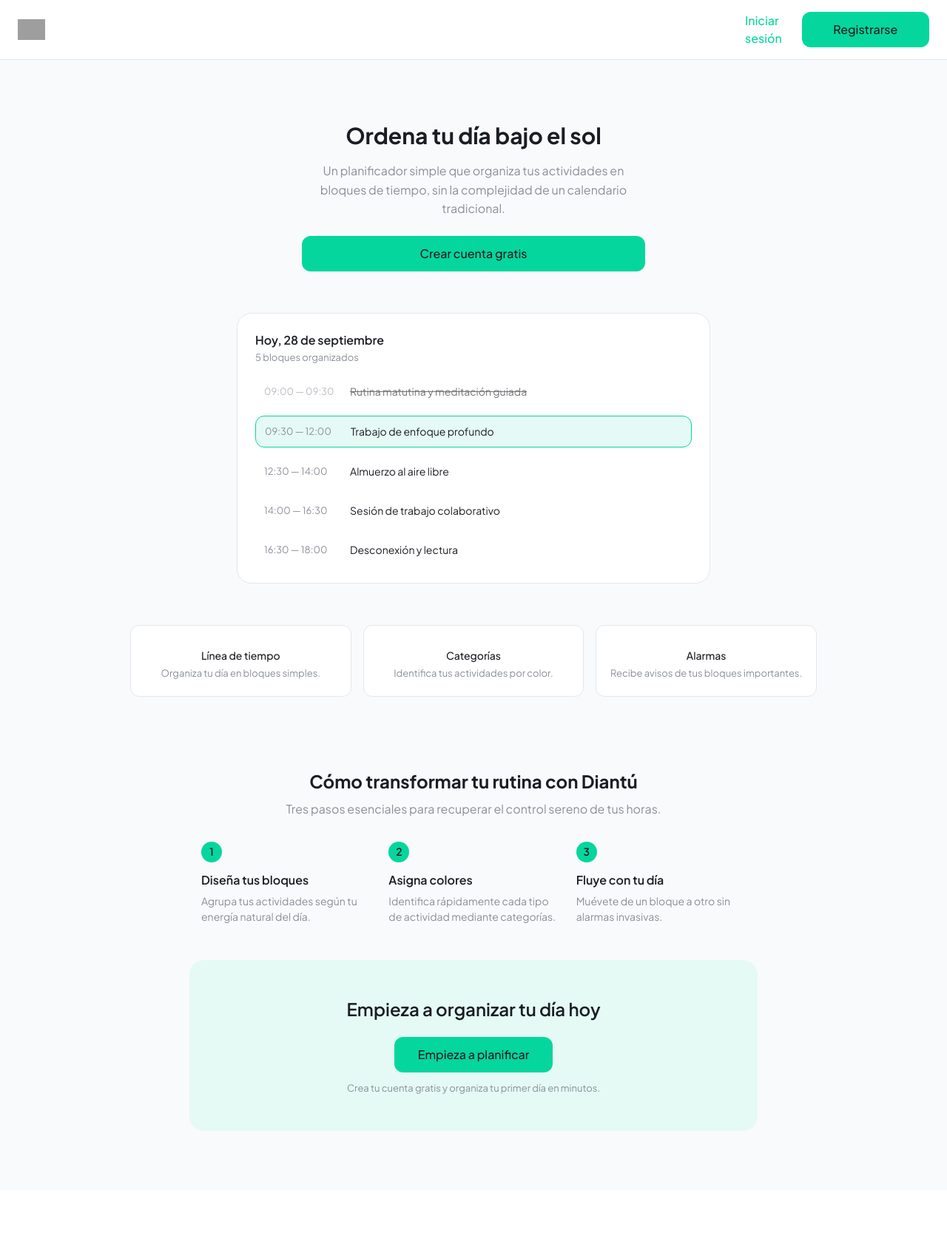
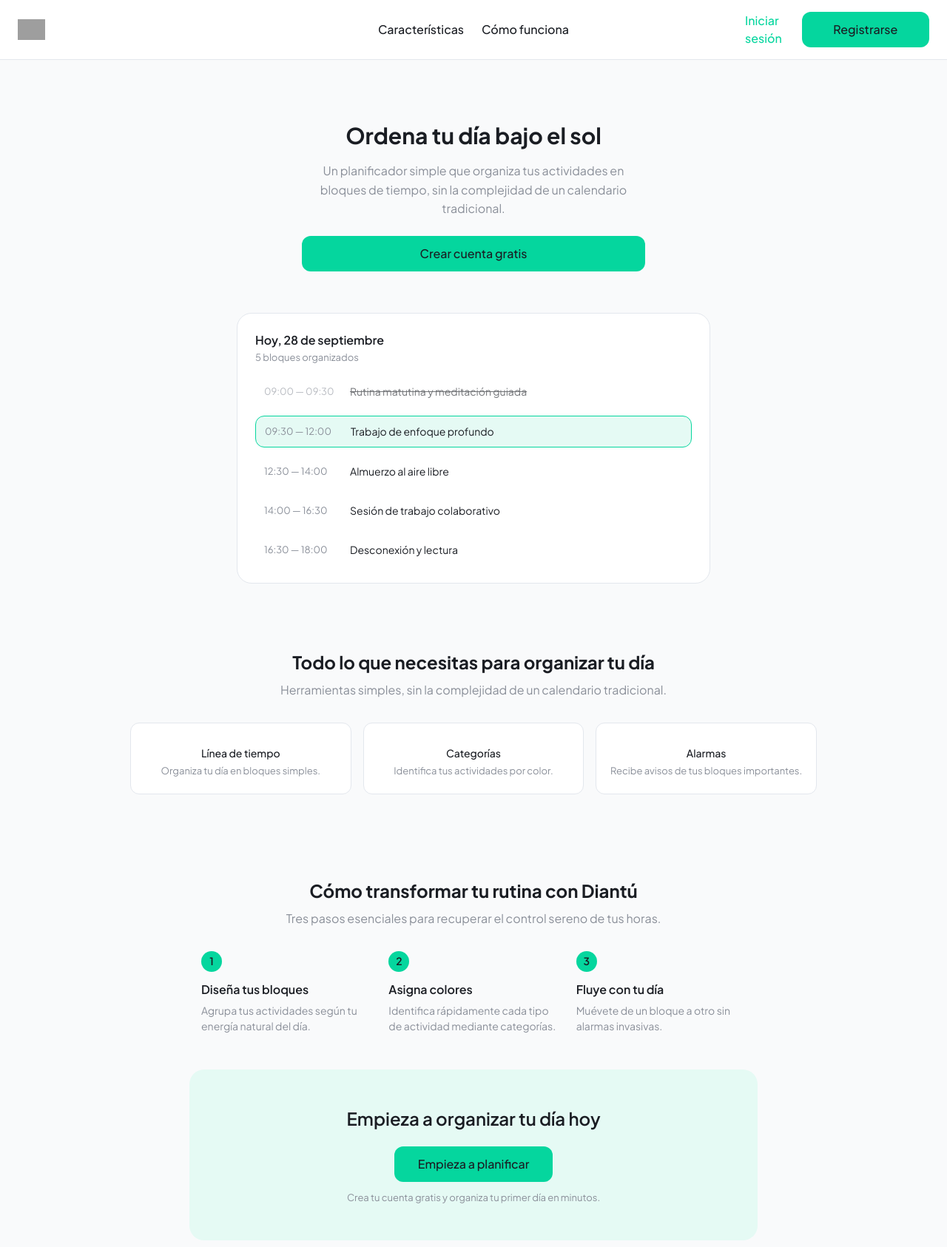
Before and after one commit to coniosorior/calendario_diantu, a Django app: page / in a window 1280 px wide. Shown: the top 1686 px of the page at 74% size. Before the commit the page ends 1529 px from the top, so only its background shows below. Run offline with Django 5.2, Linux system fonts and the light colour scheme; some libraries are stand-ins or nearby versions; grey boxes are pictures that could not be loaded.

Commit message:
feature(templates): agregar menu hamburguesa responsive y alinear navbar con el hero

```diff
--- a/apps/public/templates/public/landing.html
+++ b/apps/public/templates/public/landing.html
@@ -49,6 +49,9 @@
 </section>
 
 <section class="landing-features" id="caracteristicas">
+    <h2 class="landing-features__title">Todo lo que necesitas para organizar tu día</h2>
+    <p class="landing-features__subtitle">Herramientas simples, sin la complejidad de un calendario tradicional.</p>
+    <div class="landing-features__grid">
         <div class="landing-feature">
             <i class="ti ti-clock" aria-hidden="true"></i>
             <p class="landing-feature__title">Línea de tiempo</p>
@@ -63,6 +66,7 @@
             <i class="ti ti-bell" aria-hidden="true"></i>
             <p class="landing-feature__title">Alarmas</p>
             <p class="landing-feature__text">Recibe avisos de tus bloques importantes.</p>
+        </div>
     </div>
 </section>
 
--- a/static/css/landing.css
+++ b/static/css/landing.css
@@ -18,12 +18,28 @@
 }
 
 .landing-features {
+    padding: 2rem 1rem 4rem;
+    max-width: 60rem;
+    margin: 0 auto;
+    scroll-margin-top: 2rem;
+}
+
+.landing-features__title {
+    text-align: center;
+    font-size: 1.5rem;
+    margin-bottom: 0.5rem;
+}
+
+.landing-features__subtitle {
+    text-align: center;
+    color: var(--color-text-secondary);
+    margin-bottom: 2rem;
+}
+
+.landing-features__grid {
     display: grid;
     grid-template-columns: repeat(3, 1fr);
     gap: 1rem;
-    padding: 0 1rem 3rem;
-    max-width: 60rem;
-    margin: 0 auto;
 }
 
 .landing-feature {
@@ -134,6 +150,7 @@
     padding: 3rem 1rem;
     max-width: 48rem;
     margin: 0 auto;
+    scroll-margin-top: 2rem;
 }
 
 .landing-steps__title {
--- a/static/css/layout.css
+++ b/static/css/layout.css
@@ -13,12 +13,18 @@
 
 .app-nav {
     position: relative;
+    background: var(--color-surface);
+    border-bottom: 1px solid var(--color-border);
+}
+
+.app-nav__inner {
+    max-width: 1200px;
+    width: 100%;
+    margin: 0 auto;
     display: flex;
     align-items: center;
     justify-content: space-between;
     padding: 1rem 1.5rem;
-    background: var(--color-surface);
-    border-bottom: 1px solid var(--color-border);
 }
 
 .app-nav__links {
@@ -117,21 +123,26 @@
         position: relative;
     }
 
+    .app-nav__inner {
+        display: grid;
+        grid-template-columns: 1fr auto 1fr;
+        align-items: center;
+        padding: 1rem 1.5rem;
+        max-width: none;
+        width: auto;
+        margin: 0;
+    }
+
     .app-nav__toggle {
         display: none;
     }
 
     .app-nav__collapse {
-        display: flex;
-        position: static;
-        flex-direction: row;
-        align-items: center;
-        justify-content: flex-end;
-        gap: 2rem;
-        background: none;
-        border: none;
-        padding: 0;
-        flex: 1;
+        display: contents;
+    }
+
+    .nav__logo {
+        justify-self: start;
     }
 
     .app-nav__collapse .app-nav__links {
@@ -143,5 +154,6 @@
         flex-direction: row;
         align-items: center;
         gap: 1rem;
+        justify-self: end;
     }
 }
--- a/templates/components/organisms/_app_nav.html
+++ b/templates/components/organisms/_app_nav.html
@@ -1,5 +1,6 @@
 {% load static %}
 <header class="app-nav">
+    <div class="app-nav__inner">
         <a href="{% if user.is_authenticated %}#{% else %}{% url 'public:landing' %}{% endif %}" class="nav__logo">
             <img src="{% static 'images/logo-h-claro.svg' %}" alt="Diantú" class="nav__logo-img">
         </a>
@@ -29,6 +30,10 @@
                 </form>
             </div>
             {% else %}
+            <nav class="app-nav__links">
+                <a href="{% url 'public:landing' %}#caracteristicas">Características</a>
+                <a href="{% url 'public:landing' %}#como-funciona">Cómo funciona</a>
+            </nav>
             <div class="app-nav__actions">
                 <a href="{% url 'login' %}">Iniciar sesión</a>
                 <a href="{% url 'accounts:registro' %}" class="btn--primary">Registrarse</a>
@@ -36,4 +41,5 @@
             {% endif %}
         </div>
         {% endif %}
+    </div>
 </header>
```
Lines whose indentation alone changed are shown as unchanged.
